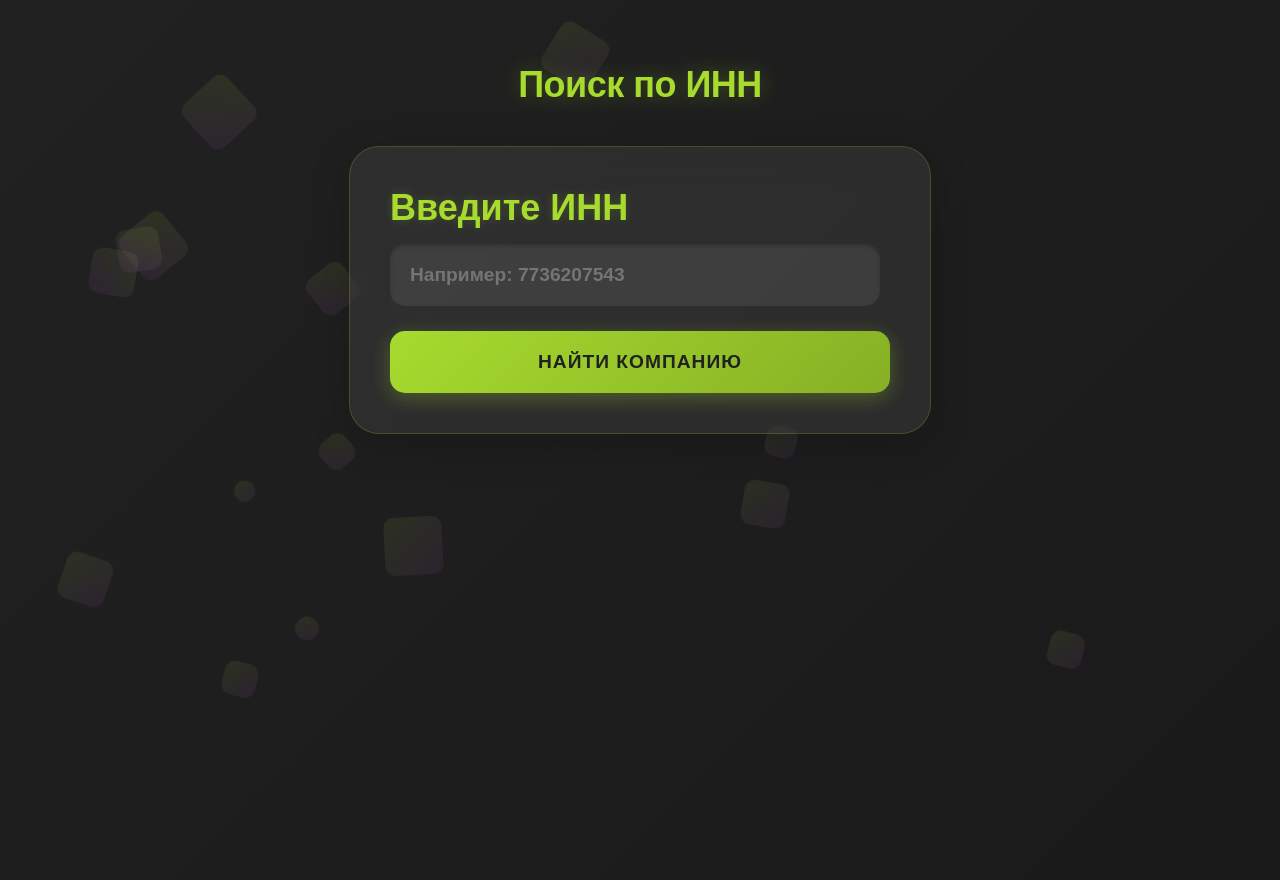
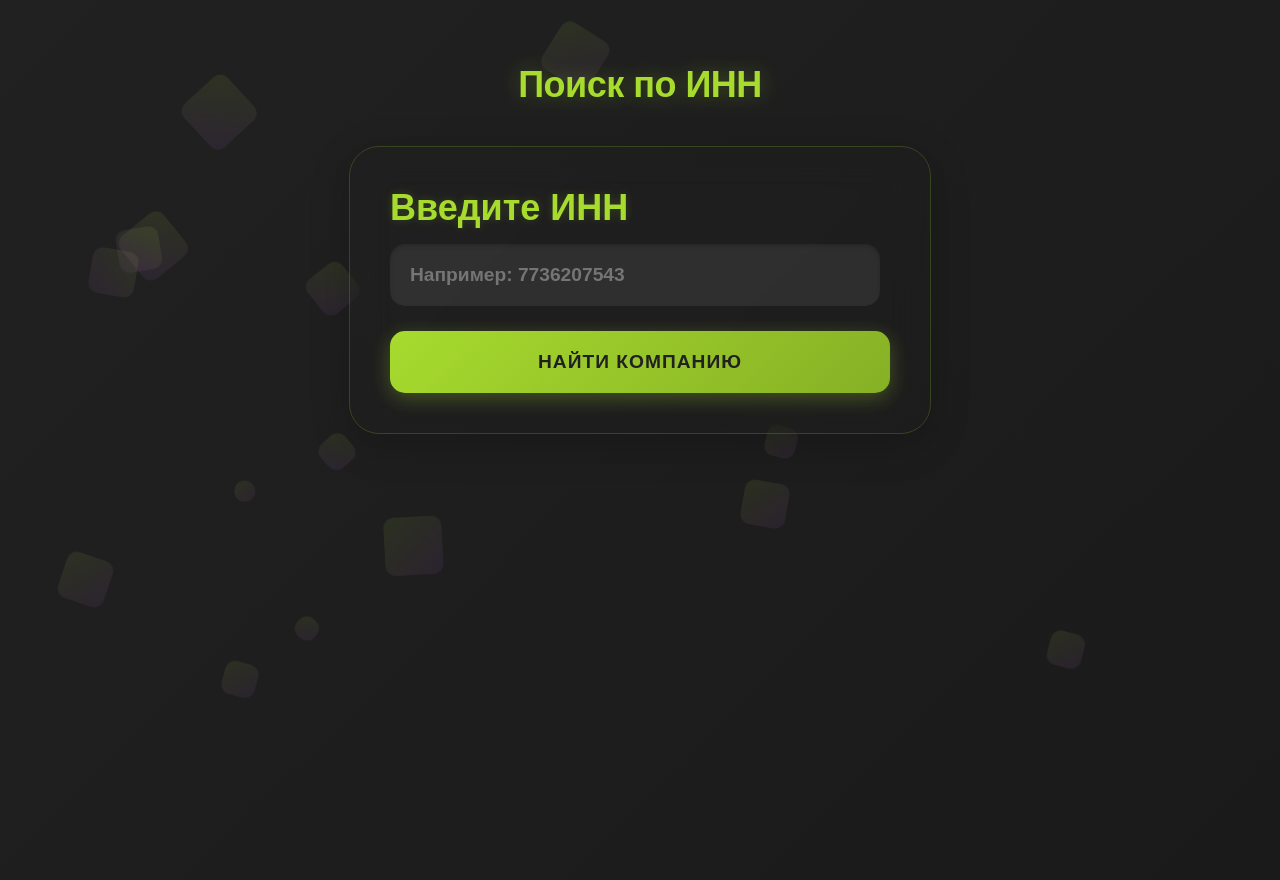
Before and after one commit to s0163614/genesis, a Flask app: page / in a window 1280 px wide. Run offline with Flask 3, Linux system fonts and the light colour scheme; some web fonts are replaced.

Commit message:
Update index.html

```diff
--- a/templates/index.html
+++ b/templates/index.html
@@ -10,7 +10,7 @@
     --accent-green: #A7DB2E;
     --light-green: #c4ea6b;
     --dark-green: #86b025;
-    --glass-bg: rgba(255, 255, 255, 0.07);
+
     --accent-purple: #9B4DCA; /* Added third accent color */
 }
 
```
